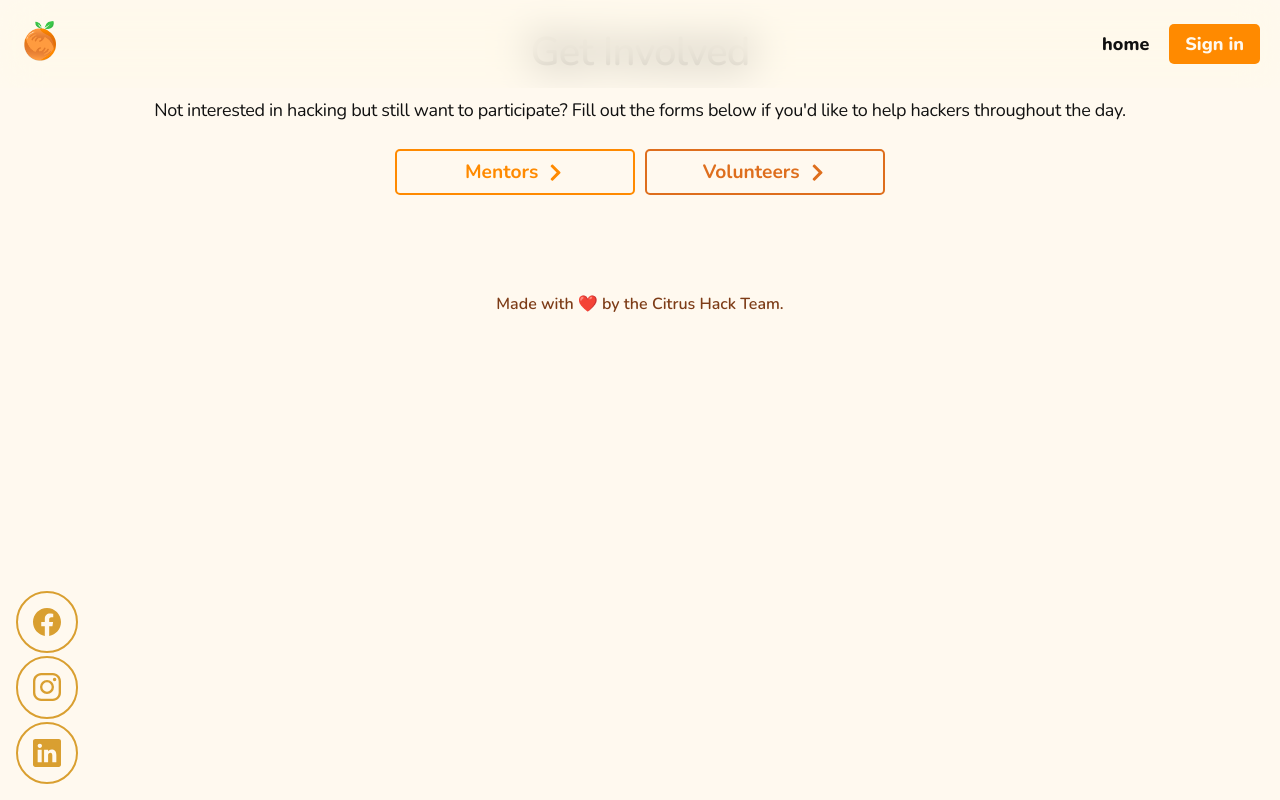
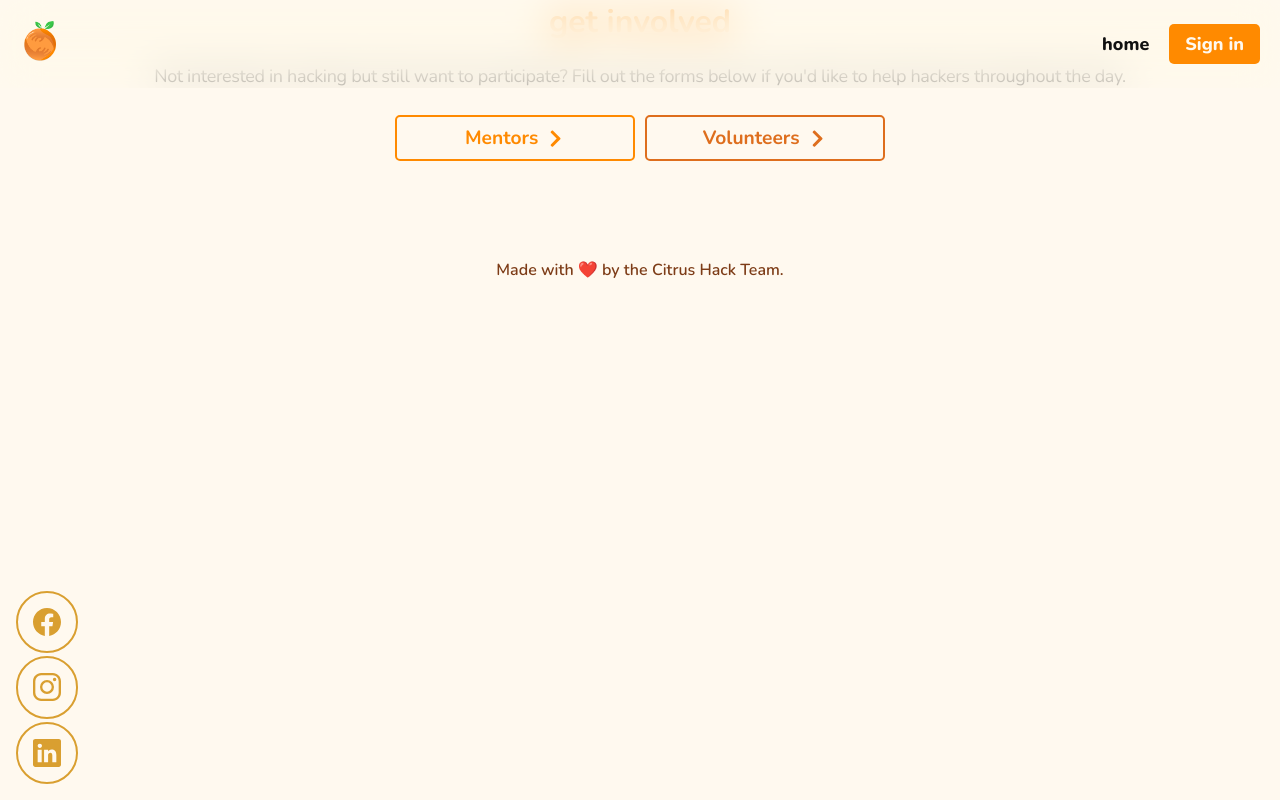
Before and after one commit to citrushack/cutiehack2021, a Next.js app: page /help in a window 1280 px wide. Built offline with nearby package versions, Linux system fonts and the light colour scheme; no server answers.

Commit message:
Update section title styles

```diff
--- a/pages/help.js
+++ b/pages/help.js
@@ -26,7 +26,7 @@ export default function Help() {
   return (
     <main className={styles.main}>
       <div className={styles.wrapper}>
-        <h1 className={styles.header}>Get Involved</h1>
+        <div className={styles.title}>get involved</div>
         <p>
           Not interested in hacking but still want to participate? Fill out the
           forms below if you&apos;d like to help hackers throughout the day.
--- a/pages/sponsors.js
+++ b/pages/sponsors.js
@@ -1,7 +1,6 @@
 import React, { useState, useEffect } from 'react'
 import Link from 'next/link'
 import { motion } from 'framer-motion'
-import Layout from '../components/Layout'
 import { FaChevronRight } from 'react-icons/fa'
 
 import styles from '../styles/Sponsors.module.css'
@@ -26,7 +25,7 @@ export default function Sponsors() {
   return (
     <main className={styles.main}>
       <div className={styles.wrapper}>
-        <h1 className={styles.header}>Sponsors</h1>
+        <div className={styles.title}>sponsors</div>
         <p>Those who made this hackathon possible.</p>
         <Link passHref href="/">
           <motion.div
--- a/pages/team.js
+++ b/pages/team.js
@@ -6,7 +6,7 @@ export default function Team() {
   return (
     <main className={styles.main}>
       <div className={styles.wrapper}>
-        <h1>Our Team</h1>
+        <div className={styles.title}>our team</div>
       </div>
     </main>
   )
--- a/styles/Help.module.css
+++ b/styles/Help.module.css
@@ -50,6 +50,12 @@
   color: #fff9ef;
 }
 
+.title {
+  font-weight: 700;
+  font-size: 2rem;
+  color: var(--brand);
+}
+
 .iconTextWrapper {
   display: flex;
   align-items: center;
--- a/styles/Sponsors.module.css
+++ b/styles/Sponsors.module.css
@@ -39,6 +39,12 @@
   color: #fff9ef;
 }
 
+.title {
+  font-weight: 700;
+  font-size: 2rem;
+  color: var(--brand);
+}
+
 .iconTextWrapper {
   display: flex;
   align-items: center;
--- a/styles/Team.module.css
+++ b/styles/Team.module.css
@@ -13,3 +13,9 @@
 .header {
   margin-bottom: 0;
 }
+
+.title {
+  font-weight: 700;
+  font-size: 2rem;
+  color: var(--brand);
+}
```
